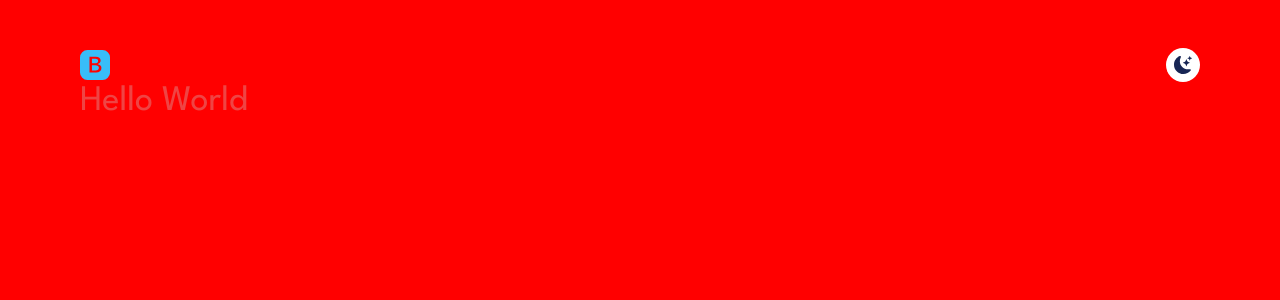
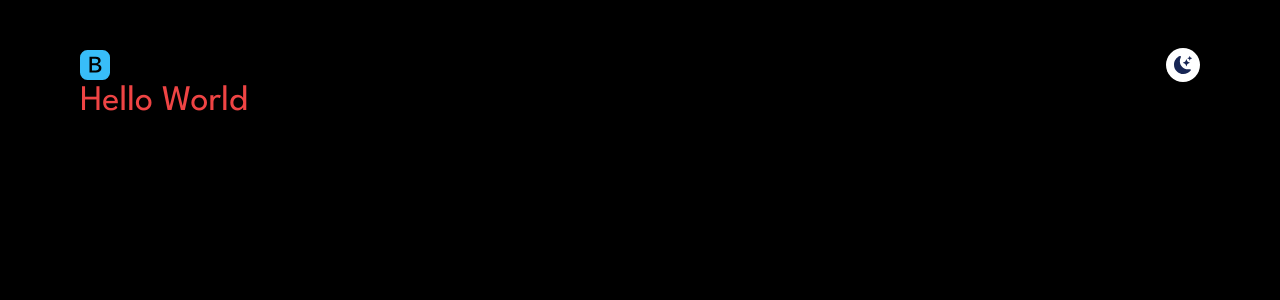
Before and after one commit to Dev-BhoneAK/portfolio-next-tailwind, a Next.js app: page / in a window 1280 px wide. Shown: the top 300 px of the page. Built offline with nearby package versions, Linux system fonts and the light colour scheme.

Commit message:
fix: change background

```diff
--- a/app/components/TransitionBackground.js
+++ b/app/components/TransitionBackground.js
@@ -21,11 +21,11 @@ export default function TransitionBackground() {
       <AnimatePresence initial={false}>
         {theme === "dark" ? (
           <motion.div
-            // initial={{ backgroundColor: "white" }}
+            initial={{ backgroundColor: "white" }}
             key={theme}
             animate={{
               clipPath: ["circle(0% at 100% 0%)", "circle(150% at 100% 0%)"],
-              backgroundColor: "red",
+              backgroundColor: "black",
             }}
             className=" absolute top-0 right-0 z-10 w-full h-full"
             transition={{
@@ -34,11 +34,11 @@ export default function TransitionBackground() {
           />
         ) : (
           <motion.div
-            // initial={{ backgroundColor: "black" }}
+            initial={{ backgroundColor: "black" }}
             key={theme}
             animate={{
               clipPath: ["circle(0% at 100% 0%)", "circle(150% at 100% 0%)"],
-              backgroundColor: "blue",
+              backgroundColor: "white",
             }}
             className=" absolute top-0 right-0 z-10 w-full h-full"
             transition={{
```
